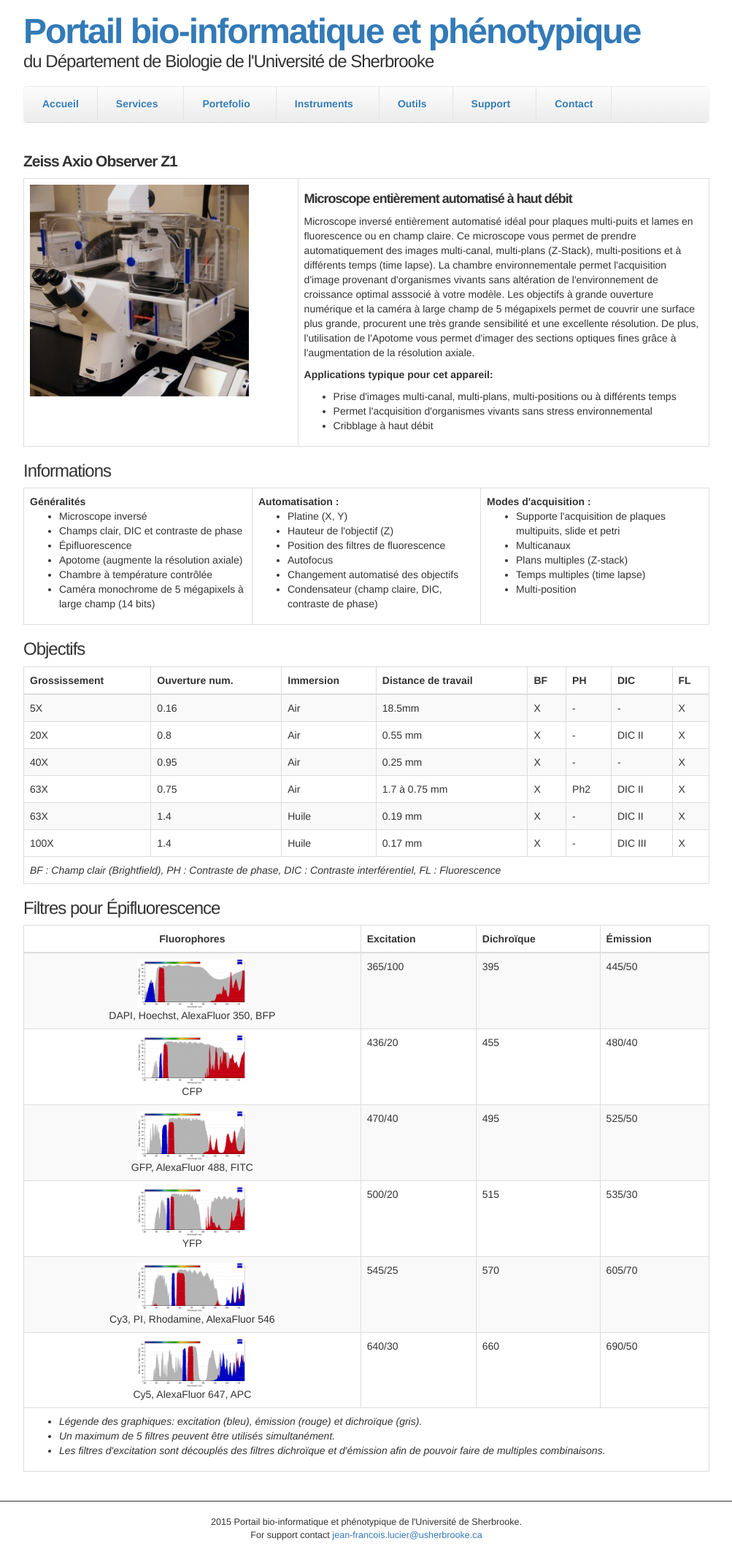
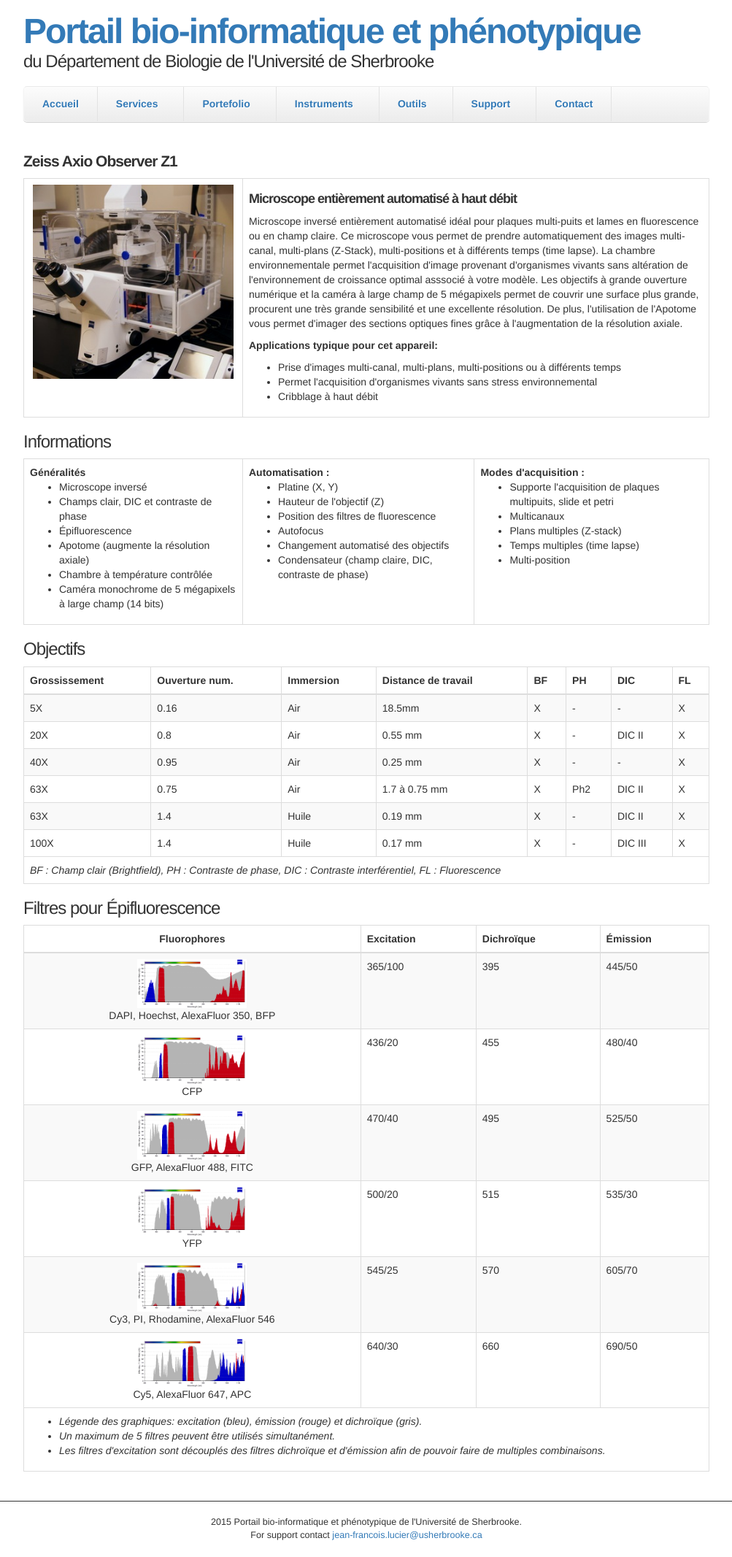
Before and after one commit to jflucier/bioinfo-portal-, a Jekyll site: the page built from portal/equipements/zeiss_axioobserver_z1.md, in a window 1280 px wide. Shown: the whole page at 73% size, without its empty margins (48-1051 px from the left). Built offline with Jekyll 4.4.1, drawn with Linux system fonts in a browser that asks for light colours; nearby versions of some CDN libraries; Markdown is read by kramdown in place of the engine named in the settings.

Commit message:
correction de contenu + ortho + addition de page obscure

```diff
--- a/portal/equipements/zeiss_axioobserver_z1.md
+++ b/portal/equipements/zeiss_axioobserver_z1.md
@@ -7,8 +7,8 @@
 <table >
 <tbody>
 <tr style="background-color:#FFFFFF">
-    <td width='40%'>
-        <img src='/images/zeiss_axioobserver_Z1.jpg' width='300px' />
+    <td width='300px' align="center">
+        <img src='/images/zeiss_axioobserver_Z1.jpg' width='275px' />
     </td>
     <td  >
         <h4><b>Microscope entièrement automatisé à haut débit</b></h4>
@@ -38,7 +38,7 @@
 <table >
 <tbody>
 <tr style="background-color:#FFFFFF">
-    <td width='33%'>
+    <td width='300px'>
         <b>Généralités</b>
         <ul>
             <li>Microscope inversé</li>
@@ -50,7 +50,7 @@
         </ul>
 
     </td>
-    <td width='33%' >
+    <td  >
         <b>Automatisation :</b>
         <ul>
             <li>Platine (X, Y)</li>
@@ -61,7 +61,7 @@
             <li>Condensateur (champ claire, DIC, contraste de phase)</li>
         </ul>
     </td>
-    <td width='33%' >
+    <td  >
         <b>Modes d'acquisition :</b>
         <ul>
             <li>Supporte l'acquisition de plaques multipuits, slide et petri</li>
```
Also changed, not shown: portal/equipements/bio-tek_fl600.md (+1 -1 lines), portal/equipements/bio-tek_synergy_ht.md (+1 -1 lines).
